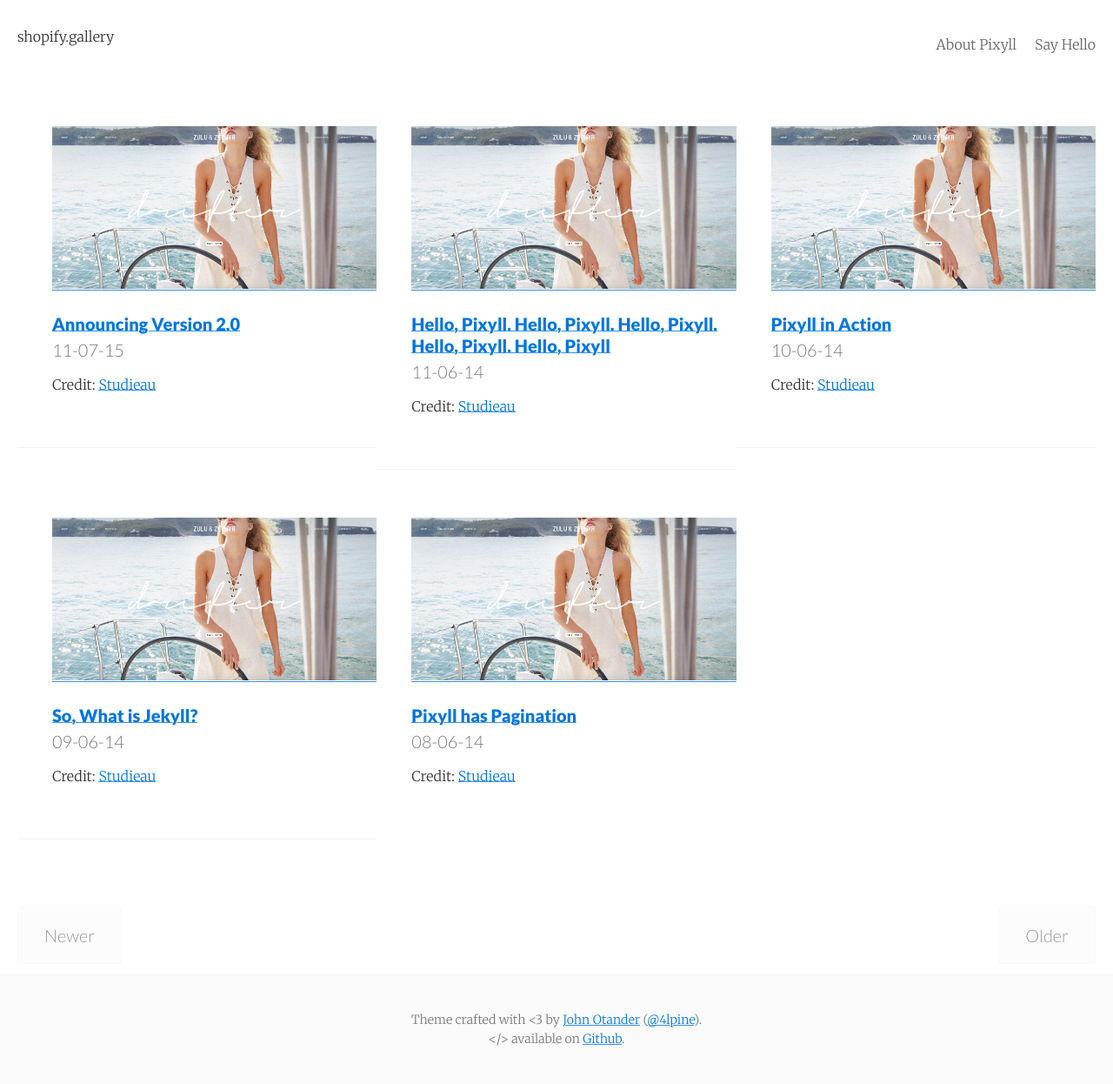
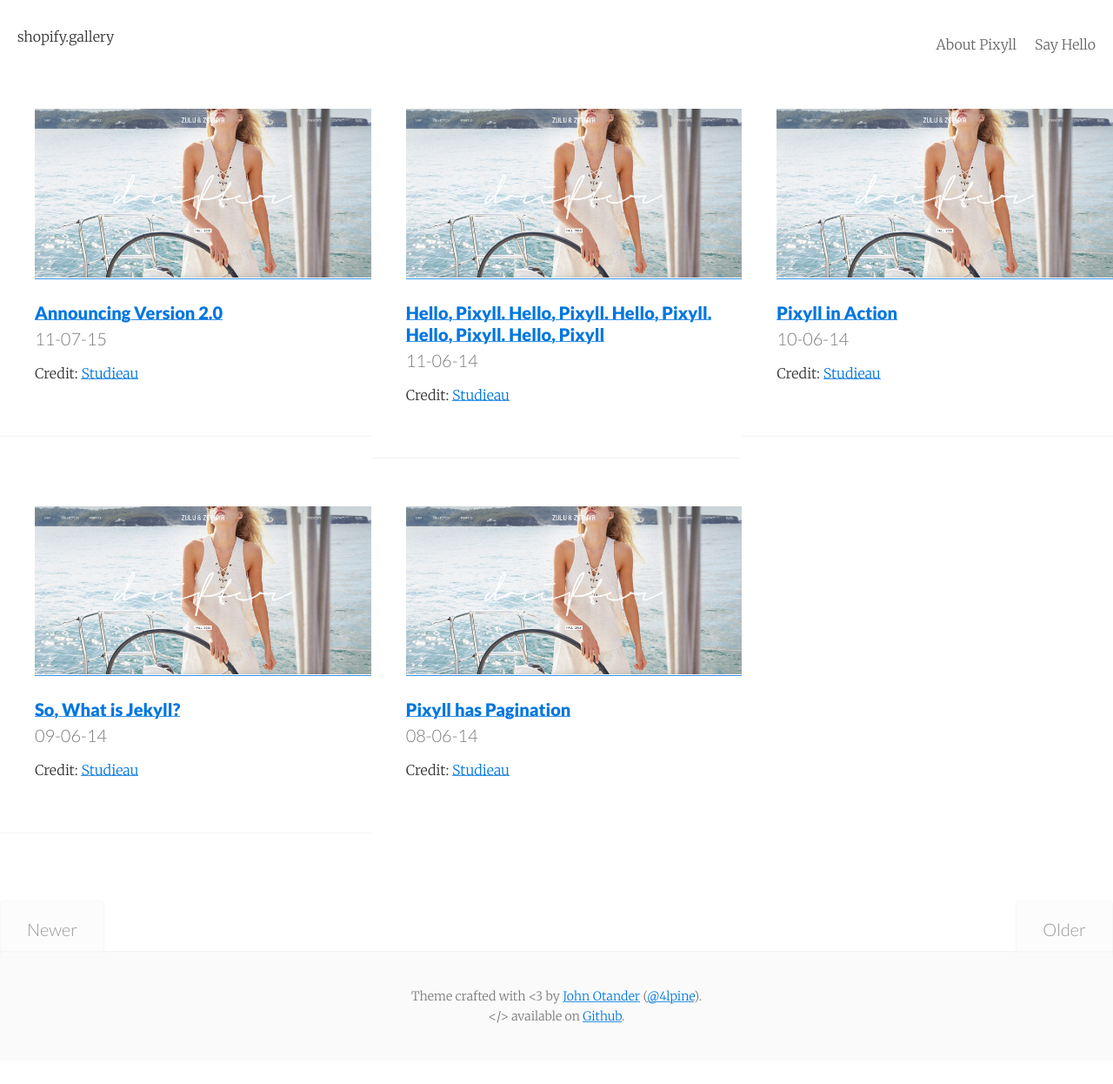
Before and after one commit to dspringate/experiment-two, a Jekyll site: the page built from index.html, in a window 1280 px wide. Shown: the whole page at 87% size. Built offline with Jekyll 4.4.1, drawn with Linux system fonts in a browser that asks for light colours; the list of posts is cut into pages by our own code; after the commit the page ends 1219 px from its top, so only the background shows below that.

Commit message:
removed p2 class

```diff
--- a/_layouts/default.html
+++ b/_layouts/default.html
@@ -25,7 +25,7 @@
   <div class="site-wrap">
     {% include header.html %}
 
-    <div class="post p2 p-responsive wrap" role="main">
+    <div class="post p-responsive wrap" role="main">
       <div class="measure">
         {{ content }}
       </div>
```
Also changed, not shown: 11 other files.
